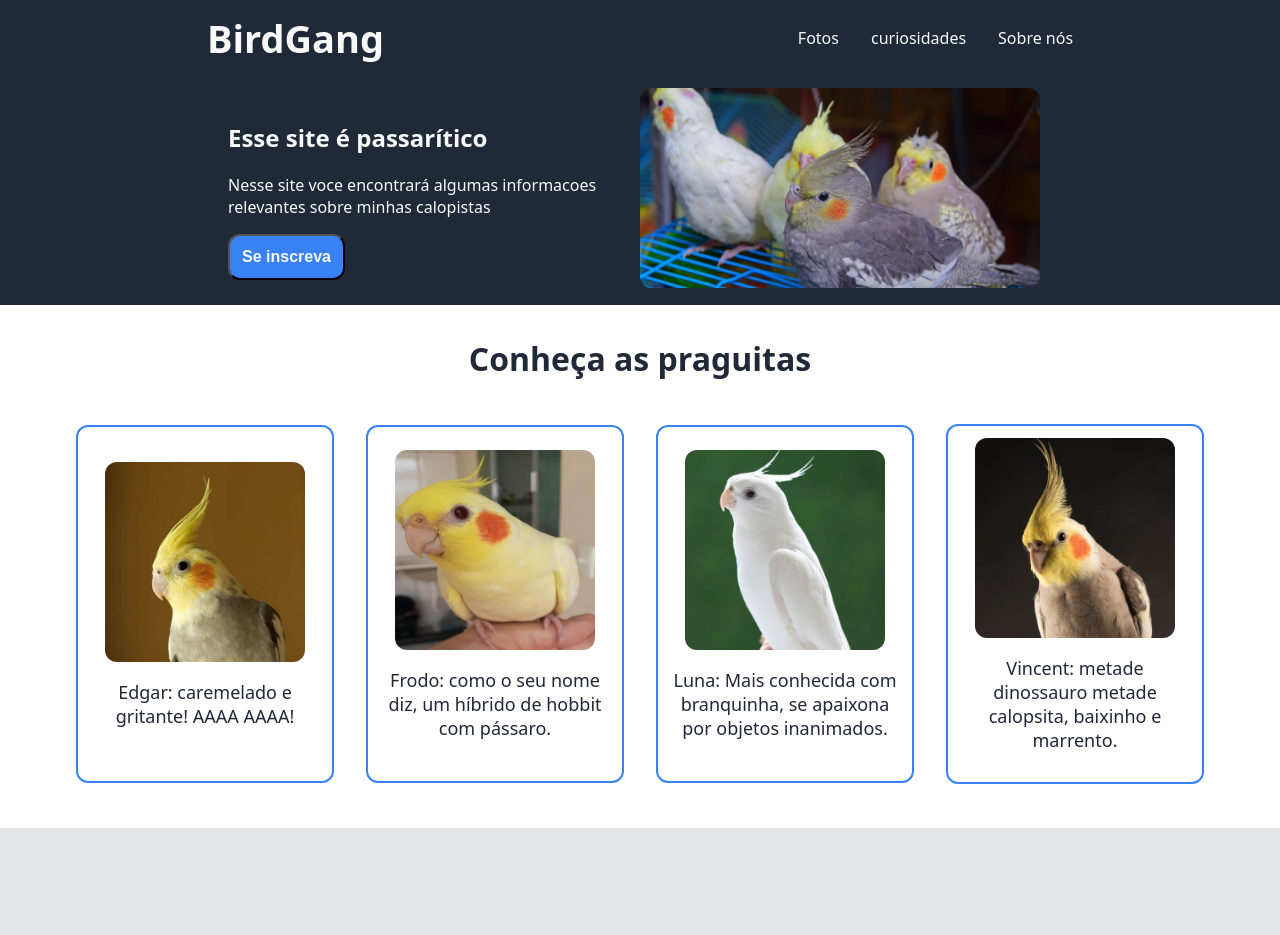
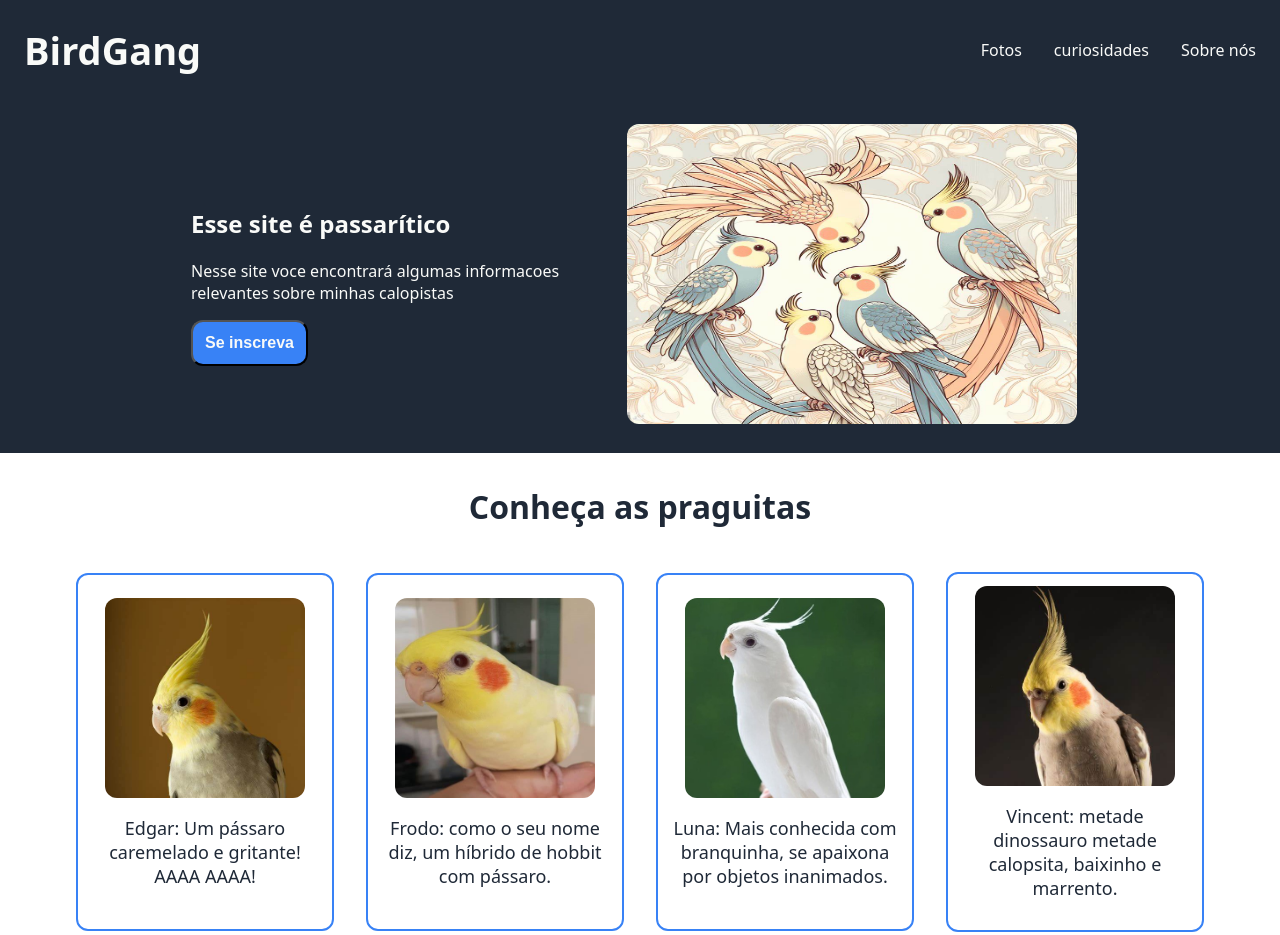
Before and after one commit to Agabovino/Lading-page1, a plain HTML site: page index.html in a window 1280 px wide. Shown: the top 935 px of the page. Drawn offline with Linux system fonts and the light colour scheme; files whose address does not match are found by name.

Commit message:
toques finais

```diff
--- a/index.html
+++ b/index.html
@@ -38,7 +38,7 @@
 
         <div class= "section-one-image-container">
 
-            <img class= "section-one-image" src="C:\Users\agabo\OneDrive\Documents\GitHub\Lading_page1\Lading-page_TOP\images+logos\4_psitas.jpg" alt="">
+            <img class= "section-one-image" src="C:\Users\agabo\OneDrive\Documents\GitHub\Lading_page1\Lading-page_TOP\images+logos\psitas_IA.jpg" alt="">
         </div>
 
     </section>
@@ -49,9 +49,10 @@
         </div>
         <div class="section-two-content">
             <ul class="bird-profile-container">
+
                 <li class="bird-profile">
                     <img class="small-img" src="C:\Users\agabo\OneDrive\Documents\GitHub\Lading_page1\Lading-page_TOP\images+logos\edgar.jpg" alt="">
-                    <p class="bird-profile-info">Edgar: caremelado e gritante! AAAA AAAA!</p>
+                    <p class="bird-profile-info">Edgar: Um pássaro caremelado e gritante! AAAA AAAA!</p>
                 </li>
 
                 <li class="bird-profile">
@@ -112,7 +113,7 @@
     </section>
 
     <footer>
-        <p>Copyright @ Bird gang 2024</p>
+        <p>Copyright @ BirdGang 2024</p>
     </footer>
 
 </body>
--- a/style.css
+++ b/style.css
@@ -31,7 +31,7 @@ header{
     background-color: #1F2937;
     color: #f9faf8;
     display: flex;
-    justify-content: space-around;
+    justify-content: space-between;
     align-items: center;
 }
 
@@ -45,7 +45,12 @@ header{
 
 .header-right{
 
+    margin: 12px;
+}
 
+.header-left{
+
+    margin: 12px;
 }
 
 /*SECTION 1*/
@@ -65,6 +70,7 @@ header{
     align-items: left;
 
     max-width: 400px;
+    margin: 12px;
 
     color: #f9faf8;
 }
@@ -88,10 +94,14 @@ header{
 
 .section-one-image-container{
 
+
+    margin: 12px;
 }
 
 .section-one-image{
-    max-width: 400px;
+
+    min-width: 450px;
+    max-height: 300px;
     margin: 12px;
 
     border-radius: 12px;
@@ -129,6 +139,9 @@ header{
 
     max-width: 200px;
     max-height: 200px;
+
+    min-width: 200px;
+    min-height: 200px;
 
     border-radius: 12px;
 }
```
Also changed, not shown: images+logos/psitas_IA.jpg (added).
